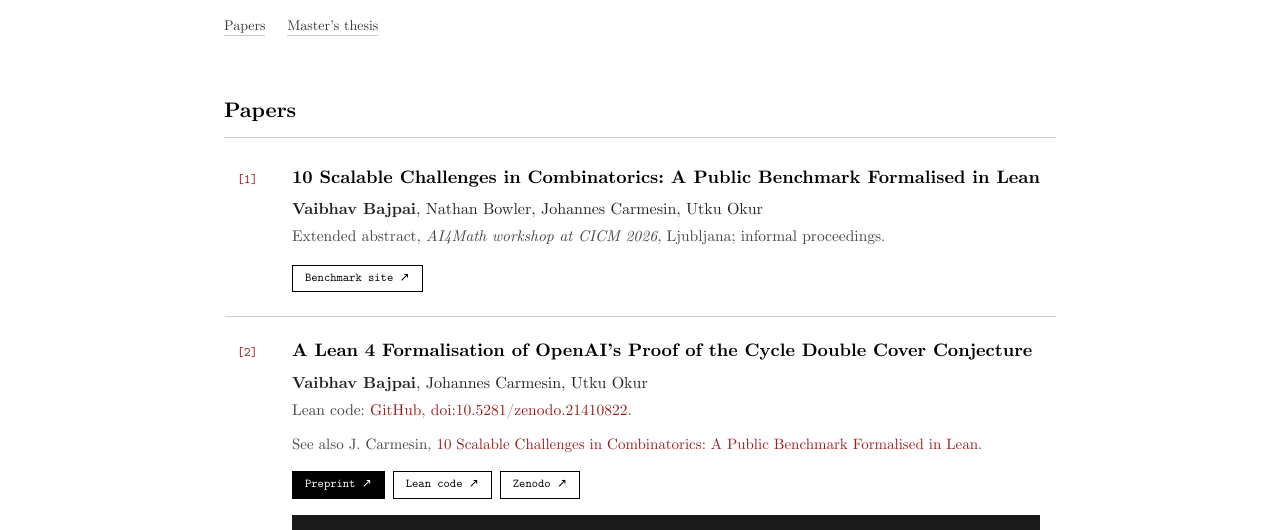
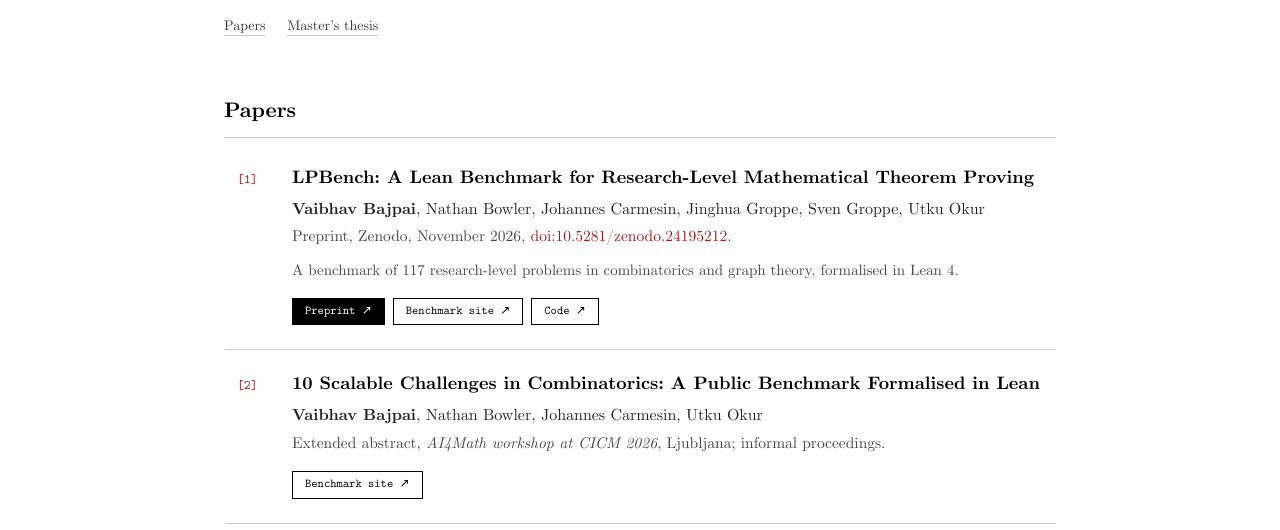
Before and after one commit to vaibhav-baj/vaibhav-baj.github.io, a plain HTML site: page publications.html in a window 1280 px wide. Shown: the part 232-762 px from the top of the page. Drawn offline with Linux system fonts and the light colour scheme.

Commit message:
Add LPBench preprint to the Publications page
Co-Authored-By: Claude Sonnet 5.5 <noreply@anthropic.com>

```diff
--- a/publications.html
+++ b/publications.html
@@ -4,7 +4,7 @@
   <meta charset="utf-8">
   <meta name="viewport" content="width=device-width, initial-scale=1">
   <title>Publications · Vaibhav Bajpai</title>
-  <meta name="description" content="Publications by Vaibhav Bajpai: a public Lean benchmark of ten scalable challenges in combinatorics, a Lean 4 formalisation of the proof of the Cycle Double Cover Conjecture, and a Master's thesis on automated theorem proving.">
+  <meta name="description" content="Publications by Vaibhav Bajpai: LPBench, a Lean benchmark for research-level mathematical theorem proving, a public Lean benchmark of ten scalable challenges in combinatorics, a Lean 4 formalisation of the proof of the Cycle Double Cover Conjecture, and a Master's thesis on automated theorem proving.">
   <meta property="og:title" content="Publications · Vaibhav Bajpai">
   <meta property="og:image" content="https://vaibhav-baj.github.io/assets/Photo.jpeg">
   <link rel="icon" href="assets/favicon.svg" type="image/svg+xml">
@@ -48,8 +48,25 @@
 
     <h2 class="rule" id="papers">Papers</h2>
     <ol class="pubs">
+      <li class="pub" id="lpbench">
+        <span class="pub-num">[1]</span>
+        <div>
+          <p class="pub-title">LPBench: A Lean Benchmark for Research-Level Mathematical Theorem Proving</p>
+          <p class="pub-authors"><b>Vaibhav Bajpai</b>, Nathan Bowler, Johannes Carmesin, Jinghua Groppe, Sven Groppe, Utku Okur</p>
+          <p class="pub-venue">Preprint, Zenodo, November 2026, <a href="https://doi.org/10.5281/zenodo.24195212">doi:10.5281/zenodo.24195212</a>.</p>
+          <p class="pub-note">
+            A benchmark of 117 research-level problems in combinatorics and graph theory, formalised in Lean&nbsp;4.
+          </p>
+          <div class="pub-links">
+            <a class="btn btn-small" href="https://zenodo.org/records/24195212">Preprint ↗</a>
+            <a class="btn btn-small btn-secondary" href="https://lp-bench.github.io/">Benchmark site ↗</a>
+            <a class="btn btn-small btn-secondary" href="https://github.com/lp-bench/lp-bench">Code ↗</a>
+          </div>
+        </div>
+      </li>
+
       <li class="pub" id="ten-challenges">
-        <span class="pub-num">[1]</span>
+        <span class="pub-num">[2]</span>
         <div>
           <p class="pub-title">10 Scalable Challenges in Combinatorics: A Public Benchmark Formalised in Lean</p>
           <p class="pub-authors"><b>Vaibhav Bajpai</b>, Nathan Bowler, Johannes Carmesin, Utku Okur</p>
@@ -61,7 +78,7 @@
       </li>
 
       <li class="pub" id="cycle-double-cover">
-        <span class="pub-num">[2]</span>
+        <span class="pub-num">[3]</span>
         <div>
           <p class="pub-title">A Lean 4 Formalisation of OpenAI’s Proof of the Cycle Double Cover Conjecture</p>
           <p class="pub-authors"><b>Vaibhav Bajpai</b>, Johannes Carmesin, Utku Okur</p>
```
